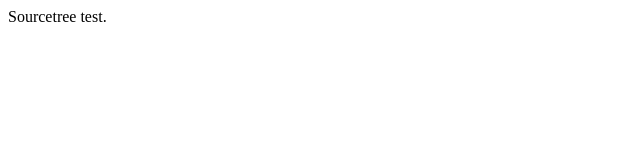
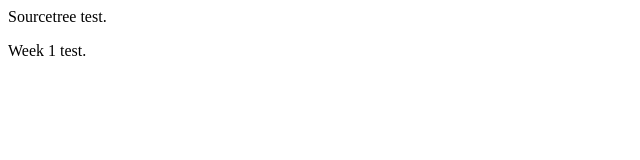
Before and after one commit to BroCow/sourcetree_demo, a plain HTML site: page index.html in a window 1280 px wide. Shown: the full height of the page, 0-640 px from the left. Drawn offline with Linux system fonts and the light colour scheme.

Commit message:
Week 1 test

```diff
--- a/index.html
+++ b/index.html
@@ -8,5 +8,6 @@
 </head>
 <body>
     Sourcetree test.
+    <p>Week 1 test.</p>
 </body>
 </html>
```
